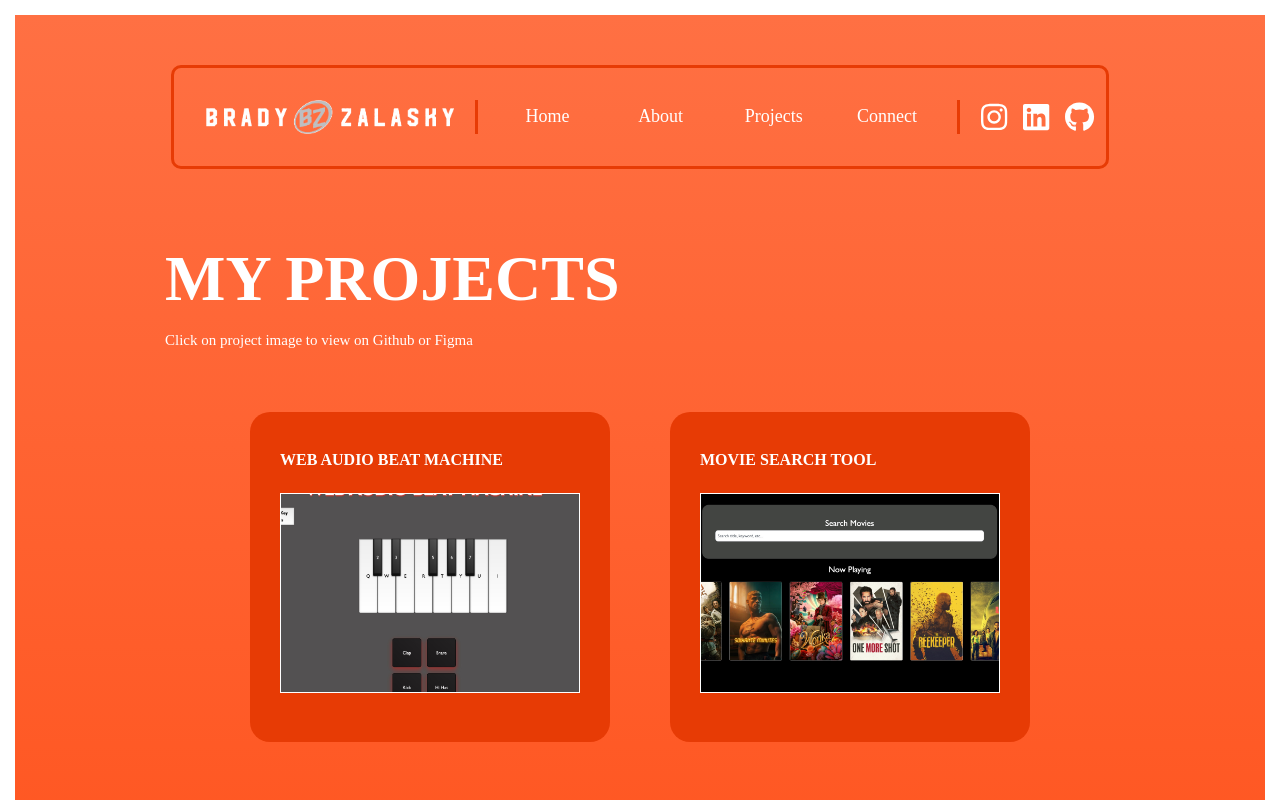
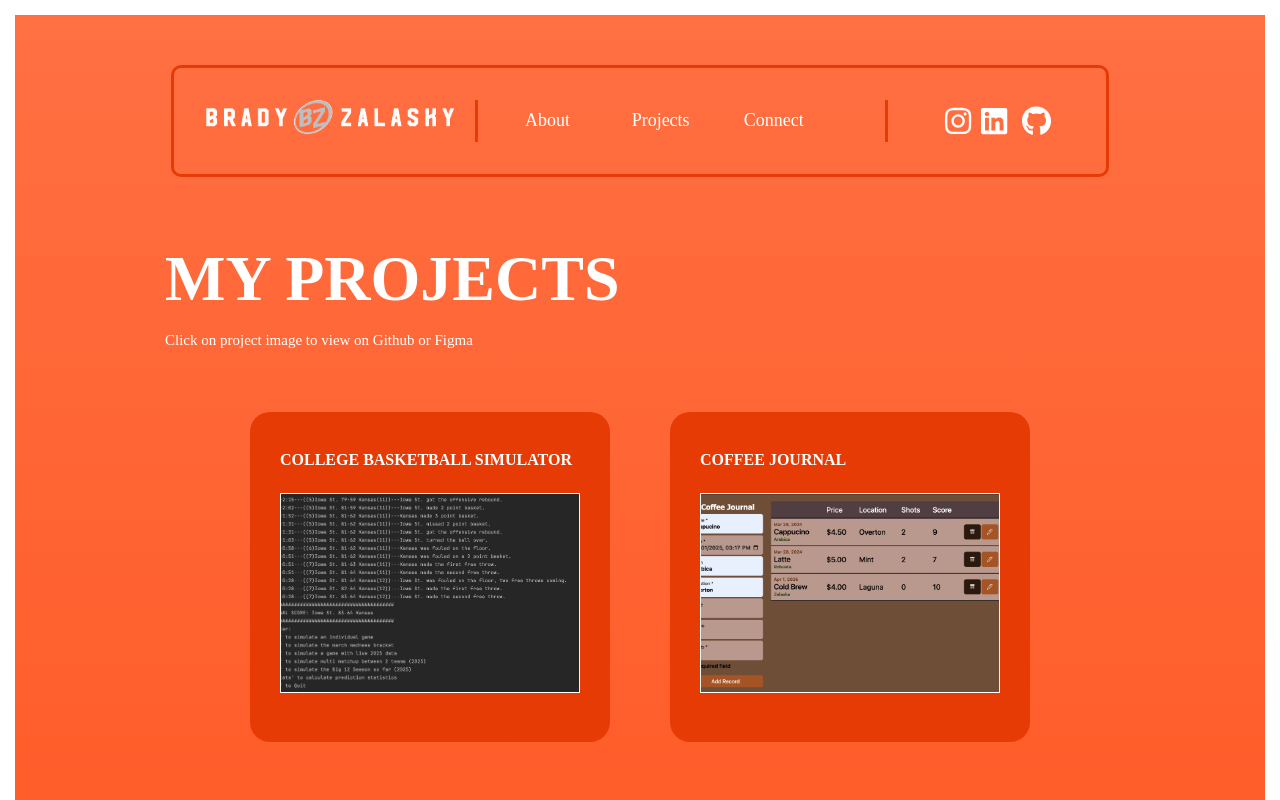
Before and after one commit to bazalasky/vue-portfolio, a Vue app: page /projects in a window 1280 px wide. Shown: the top 800 px of the page. Built offline with nearby package versions, Linux system fonts and the light colour scheme; a web font is replaced by a local one.

Commit message:
update projects and navigate to home with logo

```diff
--- a/src/components/Navbar.vue
+++ b/src/components/Navbar.vue
@@ -8,9 +8,8 @@
     <div style="height: 50px;"></div>
     <div class="wrapper" v-bind:class="{'nav-open': visible === true}" >
       <nav class="desktopNav">
-        <img class="logo" src="../assets/25_BZ_V3.jpg">
+        <RouterLink to="/"><img class="logo" src="../assets/25_BZ_V3.jpg"></RouterLink>
         <div class="divider"></div>
-        <RouterLink class="navitem" to="/">Home</RouterLink>
         <RouterLink class="navitem" to="/about">About</RouterLink>
         <RouterLink class="navitem" to="/projects">Projects</RouterLink>
         <RouterLink class="navitem last-nav" to="/connect">Connect</RouterLink>
--- a/src/views/ProjectsView.vue
+++ b/src/views/ProjectsView.vue
@@ -3,6 +3,24 @@
         <h2 class="section-title">MY PROJECTS</h2>
         <p class="project-blurb">Click on project image to view on Github or Figma</p>
         <div class="projects">
+            <div class="project">
+                <h5>COLLEGE BASKETBALL SIMULATOR</h5>
+                <div class="project-img">
+                    <a href="https://github.com/feddie17/CollegeBasketballSimulator"><img src="../assets/cbb_simulator.jpg" alt="College Basketball Simulator"></a>
+                </div>
+                <div class="project-text">
+                    <p>A .NET console application built with a friend to simulate college basketball game results using live data.</p>
+                </div>
+            </div>
+            <div class="project">
+                <h5>COFFEE JOURNAL</h5>
+                <div class="project-img">
+                    <a href="https://github.com/bazalasky/CoffeeJournal"><img src="../assets/coffee_journal.jpg" alt="CoffeeJournal"></a>
+                </div>
+                <div class="project-text">
+                    <p>A .NET Web API application built with Angular to keep track of my favorite coffee shops and orders.</p>
+                </div>
+            </div>
             <div class="project">
                 <h5>WEB AUDIO BEAT MACHINE</h5>
                 <div class="project-img">
```
Also changed, not shown: src/assets/cbb_simulator.jpg (added), src/assets/coffee_journal.jpg (added).
